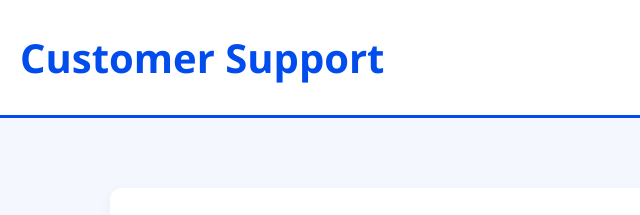
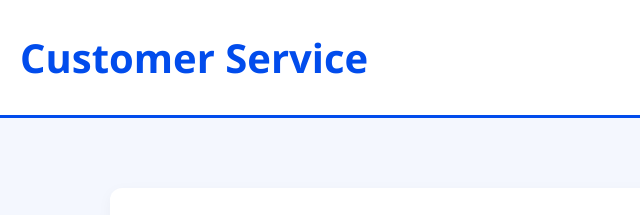
Before and after one commit to harry616-dev/customer-13, a plain HTML site: page index.html in a window 1280 px wide. Shown: the top 215 px of the page, 0-640 px from the left. Drawn offline with Linux system fonts and the light colour scheme.

Commit message:
Update index.html

```diff
--- a/index.html
+++ b/index.html
@@ -112,7 +112,7 @@
 <body>
 
   <header>
-    <h1>Customer Support</h1>
+    <h1>Customer Service</h1>
   </header>
 
   <div class="container">
```
